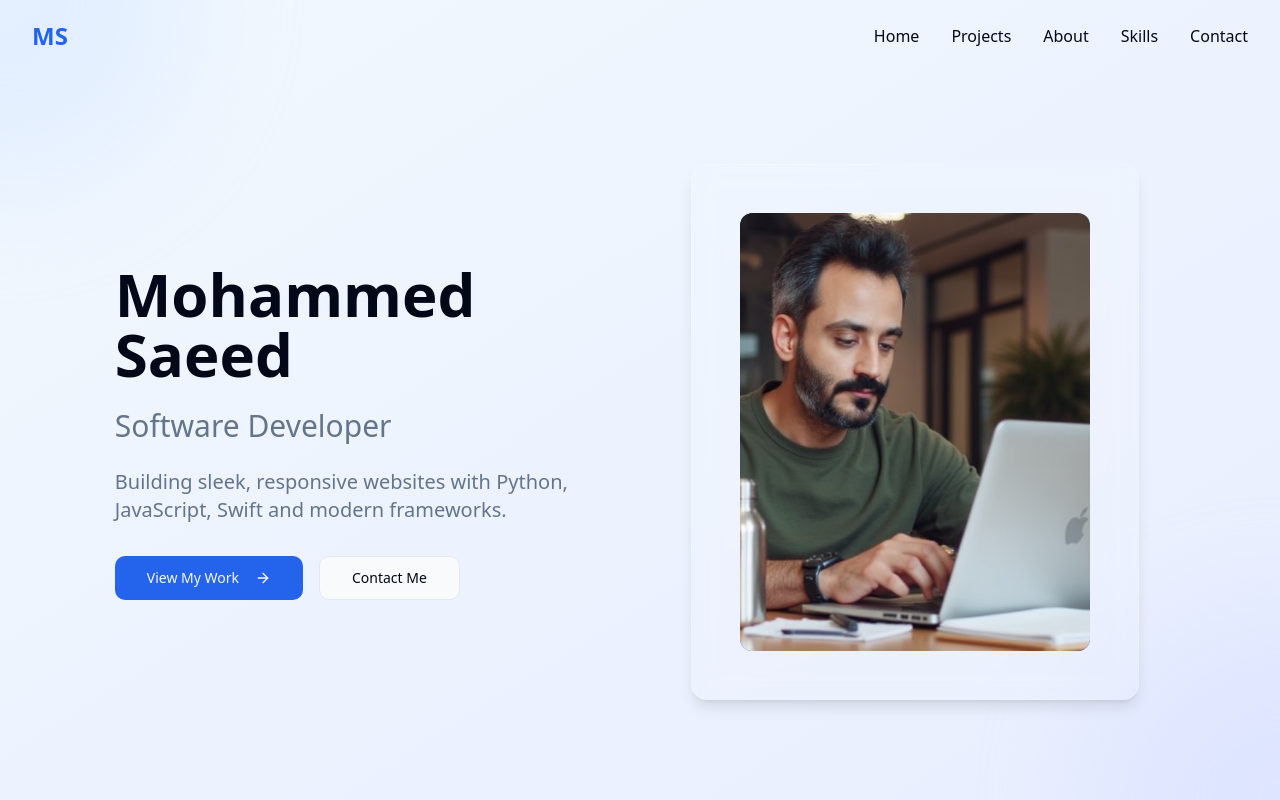
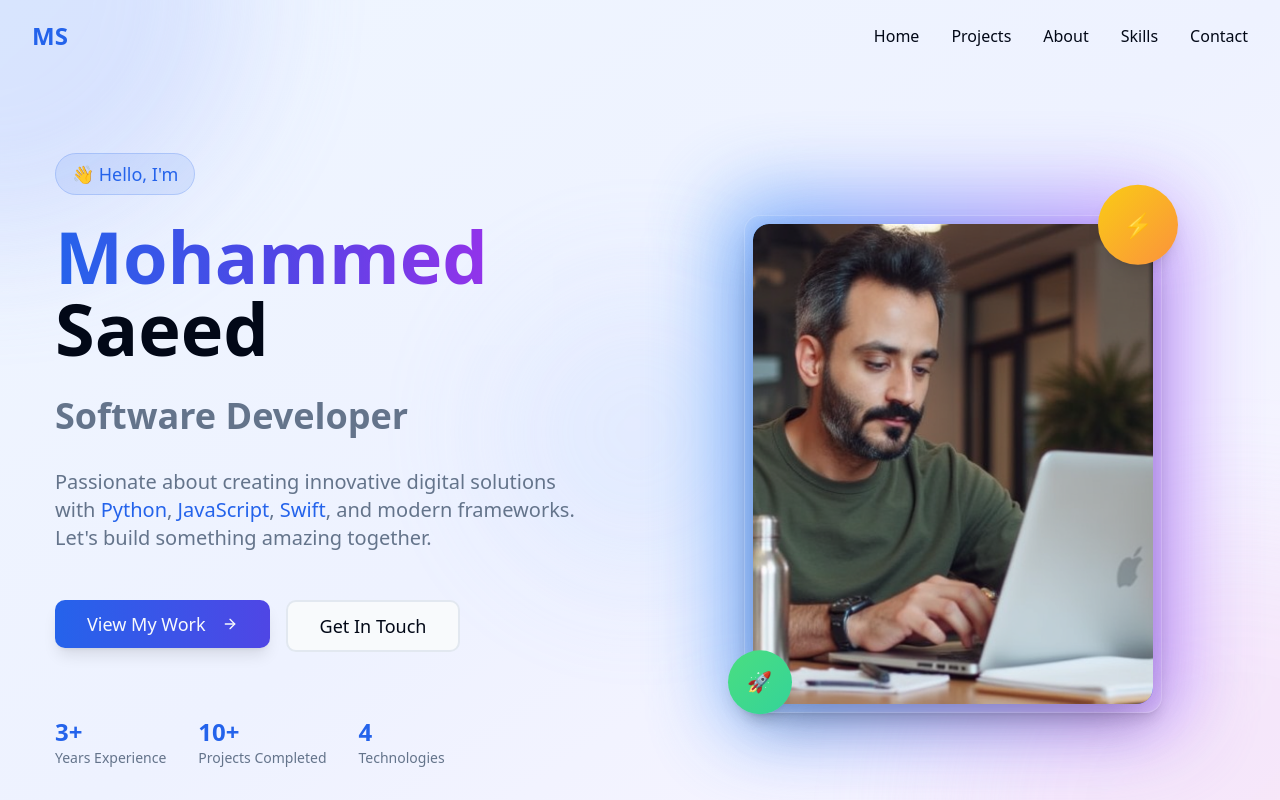
Before and after one commit to MohammedSaeed9444/myPortfolio, a React (Vite) app: page / in a window 1280 px wide. Shown: the top 800 px of the page. Built offline with nearby package versions, Linux system fonts and the light colour scheme.

Commit message:
Refactor: Improve Hero section design
Improved the design of the Hero section for a more appealing visual presentation.

```diff
--- a/src/components/HeroSection.tsx
+++ b/src/components/HeroSection.tsx
@@ -1,7 +1,7 @@
 
 import React from 'react';
 import { Button } from '@/components/ui/button';
-import { ArrowRight } from 'lucide-react';
+import { ArrowRight, Download } from 'lucide-react';
 
 const HeroSection = () => {
   const scrollToSection = (sectionId: string) => {
@@ -13,53 +13,109 @@ const HeroSection = () => {
 
   return (
     <section id="home" className="min-h-screen flex items-center relative overflow-hidden pt-16">
+      {/* Enhanced Background */}
       <div className="absolute inset-0 -z-10">
-        <div className="absolute inset-0 bg-gradient-to-br from-blue-50 to-indigo-100 opacity-70"></div>
-        <div className="absolute w-96 h-96 -top-48 -left-48 bg-blue-200 rounded-full blur-3xl opacity-30"></div>
-        <div className="absolute w-96 h-96 -bottom-48 -right-48 bg-indigo-200 rounded-full blur-3xl opacity-30"></div>
+        <div className="absolute inset-0 bg-gradient-to-br from-blue-50 via-indigo-50 to-purple-50"></div>
+        <div className="absolute w-[500px] h-[500px] -top-64 -left-64 bg-gradient-to-br from-blue-200/40 to-indigo-300/40 rounded-full blur-3xl animate-pulse"></div>
+        <div className="absolute w-[600px] h-[600px] -bottom-64 -right-64 bg-gradient-to-br from-purple-200/40 to-pink-300/40 rounded-full blur-3xl animate-pulse" style={{ animationDelay: '1s' }}></div>
+        <div className="absolute w-[300px] h-[300px] top-1/2 left-1/2 transform -translate-x-1/2 -translate-y-1/2 bg-gradient-to-br from-indigo-200/20 to-blue-300/20 rounded-full blur-3xl animate-pulse" style={{ animationDelay: '2s' }}></div>
       </div>
 
       <div className="section-container">
-        <div className="flex flex-col md:flex-row items-center gap-12">
-          {/* Mobile: Image first, Desktop: Text first */}
-          <div className="md:w-1/2 flex justify-center order-1 md:order-2">
-            <div className="glass-card p-4 sm:p-6 md:p-8 lg:p-12 animate-fade-in w-full max-w-md" style={{ animationDelay: '0.3s' }}>
-              <div className="w-full aspect-square md:aspect-[4/5] bg-gradient-to-br from-blue-400 to-indigo-500 rounded-xl flex items-center justify-center text-white text-4xl font-bold overflow-hidden">
-                <img
-                  src='3.png'
-                  alt="Mohammed Saeed"
-                  className='object-cover w-full h-full rounded-xl'
-                />
+        <div className="flex flex-col lg:flex-row items-center gap-16 lg:gap-20">
+          {/* Text Content - Mobile: order-2, Desktop: order-1 */}
+          <div className="lg:w-1/2 space-y-8 animate-fade-in order-2 lg:order-1 text-center lg:text-left">
+            {/* Greeting */}
+            <div className="inline-block">
+              <span className="text-lg font-medium text-primary bg-primary/10 px-4 py-2 rounded-full border border-primary/20">
+                👋 Hello, I'm
+              </span>
+            </div>
+
+            {/* Name with gradient text */}
+            <h1 className="text-5xl md:text-6xl lg:text-7xl font-bold leading-tight">
+              <span className="bg-gradient-to-r from-blue-600 via-indigo-600 to-purple-600 bg-clip-text text-transparent">
+                Mohammed
+              </span>
+              <br />
+              <span className="text-foreground">Saeed</span>
+            </h1>
+
+            {/* Role */}
+            <h2 className="text-2xl md:text-3xl lg:text-4xl font-semibold text-muted-foreground">
+              Software Developer
+            </h2>
+
+            {/* Description */}
+            <p className="text-lg md:text-xl text-muted-foreground max-w-2xl mx-auto lg:mx-0 leading-relaxed">
+              Passionate about creating innovative digital solutions with
+              <span className="text-primary font-medium"> Python</span>,
+              <span className="text-primary font-medium"> JavaScript</span>,
+              <span className="text-primary font-medium"> Swift</span>, and modern frameworks.
+              Let's build something amazing together.
+            </p>
+
+            {/* Call to Action Buttons */}
+            <div className="flex flex-col sm:flex-row gap-4 pt-4 justify-center lg:justify-start">
+              <Button
+                size="lg"
+                className="group text-lg px-8 py-6 bg-gradient-to-r from-blue-600 to-indigo-600 hover:from-blue-700 hover:to-indigo-700 shadow-lg hover:shadow-xl transition-all duration-300"
+                onClick={() => scrollToSection('projects')}
+              >
+                View My Work
+                <ArrowRight className="ml-2 h-5 w-5 group-hover:translate-x-1 transition-transform" />
+              </Button>
+              <Button
+                size="lg"
+                variant="outline"
+                className="text-lg px-8 py-6 border-2 hover:bg-primary hover:text-primary-foreground transition-all duration-300"
+                onClick={() => scrollToSection('contact')}
+              >
+                Get In Touch
+              </Button>
+            </div>
+
+            {/* Stats or Quick Info */}
+            <div className="flex flex-wrap justify-center lg:justify-start gap-8 pt-8 text-center lg:text-left">
+              <div>
+                <div className="text-2xl font-bold text-primary">3+</div>
+                <div className="text-sm text-muted-foreground">Years Experience</div>
+              </div>
+              <div>
+                <div className="text-2xl font-bold text-primary">10+</div>
+                <div className="text-sm text-muted-foreground">Projects Completed</div>
+              </div>
+              <div>
+                <div className="text-2xl font-bold text-primary">4</div>
+                <div className="text-sm text-muted-foreground">Technologies</div>
               </div>
             </div>
           </div>
 
-          <div className="md:w-1/2 space-y-6 animate-fade-in order-2 md:order-1 text-center md:text-left">
-            <h1 className="text-4xl md:text-6xl font-bold leading-tight">
-              Mohammed Saeed
-            </h1>
-            <h2 className="text-2xl md:text-3xl text-muted-foreground">
-              Software Developer
-            </h2>
-            <p className="text-lg md:text-xl text-muted-foreground max-w-lg mx-auto md:mx-0">
-              Building sleek, responsive websites with Python, JavaScript, Swift and modern frameworks.
-            </p>
-            <div className="flex flex-col sm:flex-row gap-4 pt-2 justify-center md:justify-start">
-              <Button
-                size="lg"
-                className="group"
-                onClick={() => scrollToSection('projects')}
-              >
-                View My Work
-                <ArrowRight className="ml-2 h-4 w-4 group-hover:translate-x-1 transition-transform" />
-              </Button>
-              <Button
-                size="lg"
-                variant="outline"
-                onClick={() => scrollToSection('contact')}
-              >
-                Contact Me
-              </Button>
+          {/* Image - Mobile: order-1, Desktop: order-2 */}
+          <div className="lg:w-1/2 flex justify-center order-1 lg:order-2">
+            <div className="relative animate-fade-in" style={{ animationDelay: '0.3s' }}>
+              {/* Decorative elements */}
+              <div className="absolute -inset-4 bg-gradient-to-r from-blue-400 to-purple-400 rounded-3xl blur-2xl opacity-20 animate-pulse"></div>
+
+              {/* Main image container */}
+              <div className="relative glass-card p-2 hover:scale-105 transition-transform duration-300">
+                <div className="w-80 h-80 md:w-96 md:h-96 lg:w-[400px] lg:h-[480px] bg-gradient-to-br from-blue-400 to-indigo-500 rounded-2xl flex items-center justify-center text-white text-4xl font-bold overflow-hidden shadow-2xl">
+                  <img
+                    src='3.png'
+                    alt="Mohammed Saeed - Software Developer"
+                    className='object-cover w-full h-full rounded-2xl hover:scale-110 transition-transform duration-500'
+                  />
+                </div>
+              </div>
+
+              {/* Floating elements */}
+              <div className="absolute -top-4 -right-4 w-20 h-20 bg-gradient-to-br from-yellow-400 to-orange-400 rounded-full flex items-center justify-center shadow-lg animate-bounce">
+                <span className="text-2xl">⚡</span>
+              </div>
+              <div className="absolute -bottom-4 -left-4 w-16 h-16 bg-gradient-to-br from-green-400 to-emerald-400 rounded-full flex items-center justify-center shadow-lg animate-bounce" style={{ animationDelay: '0.5s' }}>
+                <span className="text-xl">🚀</span>
+              </div>
             </div>
           </div>
         </div>
```
